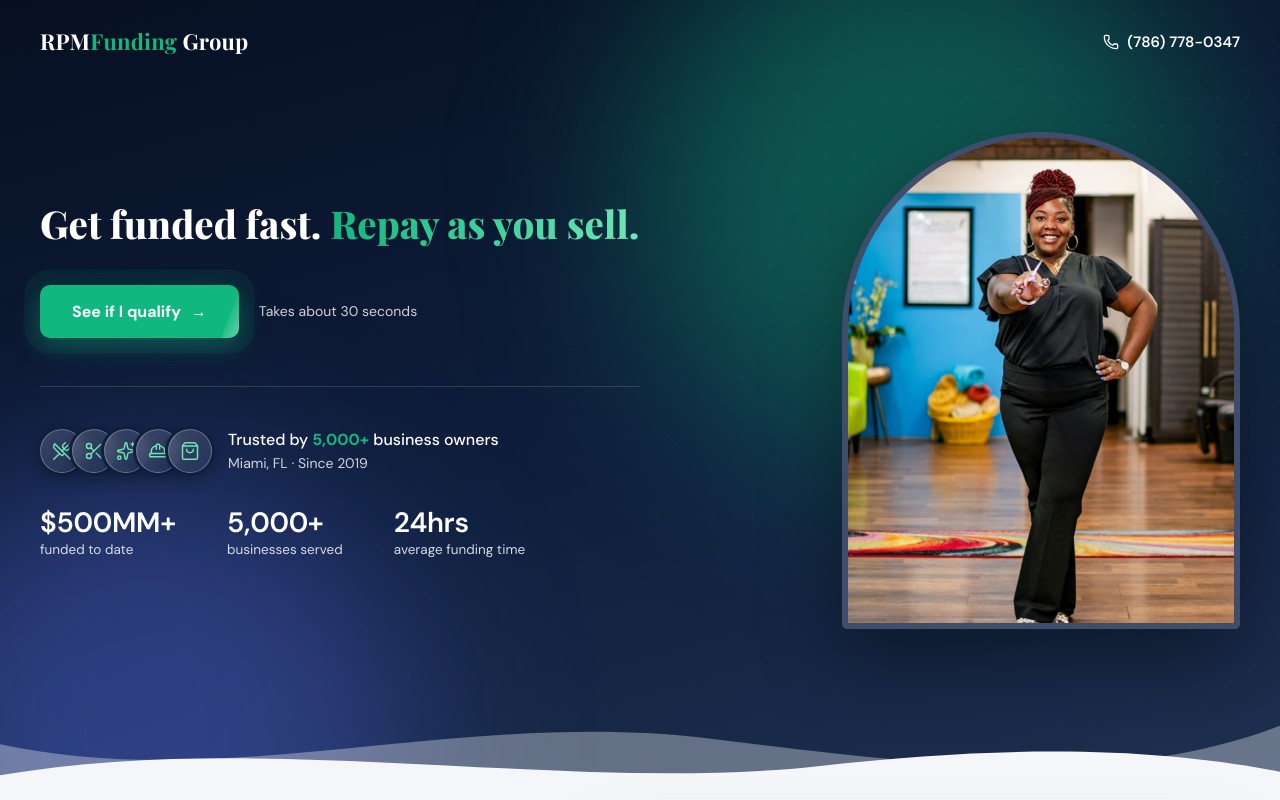
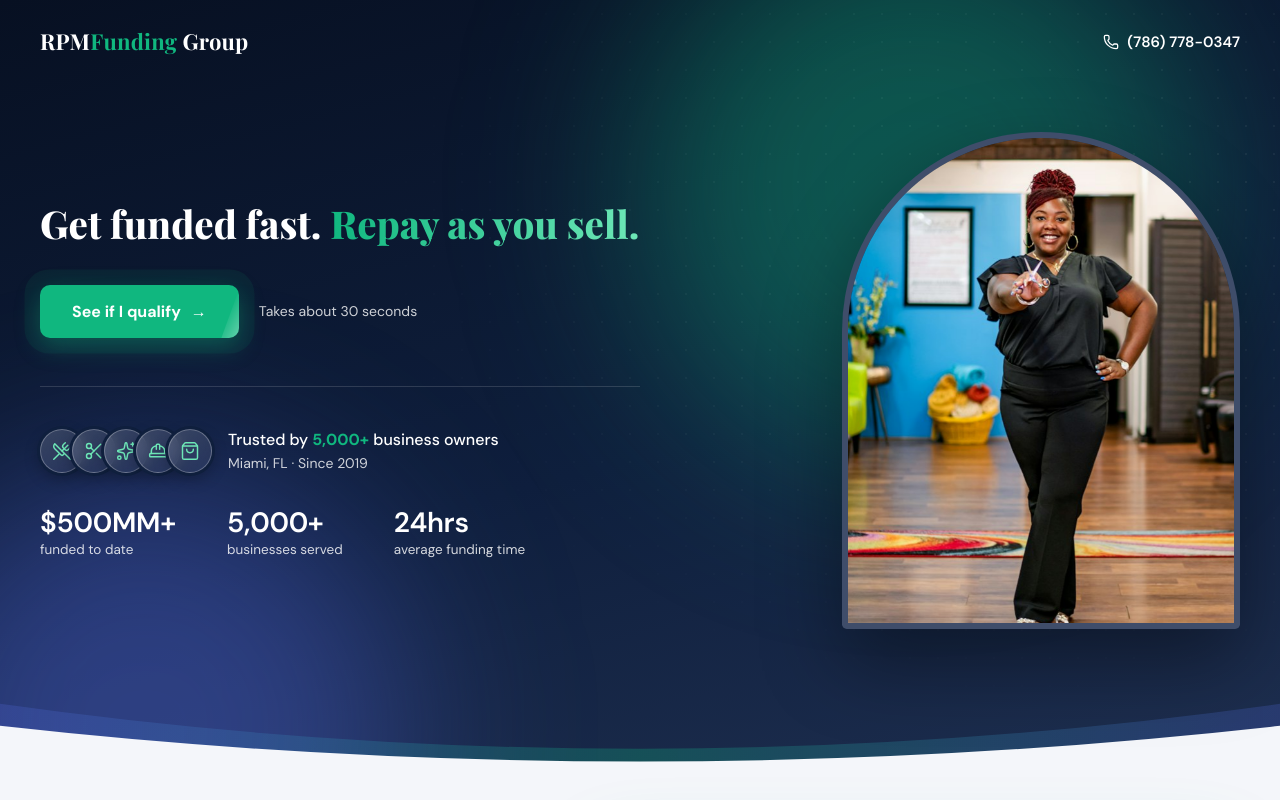
Before and after one commit to SofttikTech/client-rpm-funding-landing, a React (Vite) app: page / in a window 1280 px wide. Shown: the top 800 px of the page. Built offline with nearby package versions, Linux system fonts and the light colour scheme.

Commit message:
Hero: clean single curve divider with tinted gradient band

```diff
--- a/src/components/Hero/Hero.css
+++ b/src/components/Hero/Hero.css
@@ -42,7 +42,7 @@
 .rpm-hero-dot.active { width: 26px; background: var(--rpm-emerald); }
 
 .rpm-hero-divider { position: absolute; left: 0; right: 0; bottom: -1px; width: 100%; height: 110px; display: block; pointer-events: none; }
-.rpm-hero-divider-back { fill: rgba(244, 246, 250, 0.35); }
+.rpm-hero-divider-back { fill: url(#rpm-hero-band); }
 .rpm-hero-divider-front { fill: var(--rpm-bg); }
 
 
--- a/src/components/Hero/Hero.jsx
+++ b/src/components/Hero/Hero.jsx
@@ -92,8 +92,15 @@ function Hero({ onApply }) {
       </div>
 
       <svg className="rpm-hero-divider" viewBox="0 0 1440 120" preserveAspectRatio="none" aria-hidden="true">
-        <path className="rpm-hero-divider-back" d="M0,58 C260,112 520,18 800,52 C1060,84 1260,104 1440,38 L1440,120 L0,120 Z" />
-        <path className="rpm-hero-divider-front" d="M0,92 C300,42 640,112 920,82 C1140,58 1300,62 1440,88 L1440,120 L0,120 Z" />
+        <defs>
+          <linearGradient id="rpm-hero-band" x1="0" x2="1" y1="0" y2="0">
+            <stop offset="0" stopColor="#5a6eeb" stopOpacity="0.22" />
+            <stop offset="0.5" stopColor="#10b77f" stopOpacity="0.28" />
+            <stop offset="1" stopColor="#5a6eeb" stopOpacity="0.22" />
+          </linearGradient>
+        </defs>
+        <path className="rpm-hero-divider-back" d="M0,14 Q720,112 1440,14 L1440,120 L0,120 Z" />
+        <path className="rpm-hero-divider-front" d="M0,38 Q720,116 1440,38 L1440,120 L0,120 Z" />
       </svg>
     </section>
   )
```
